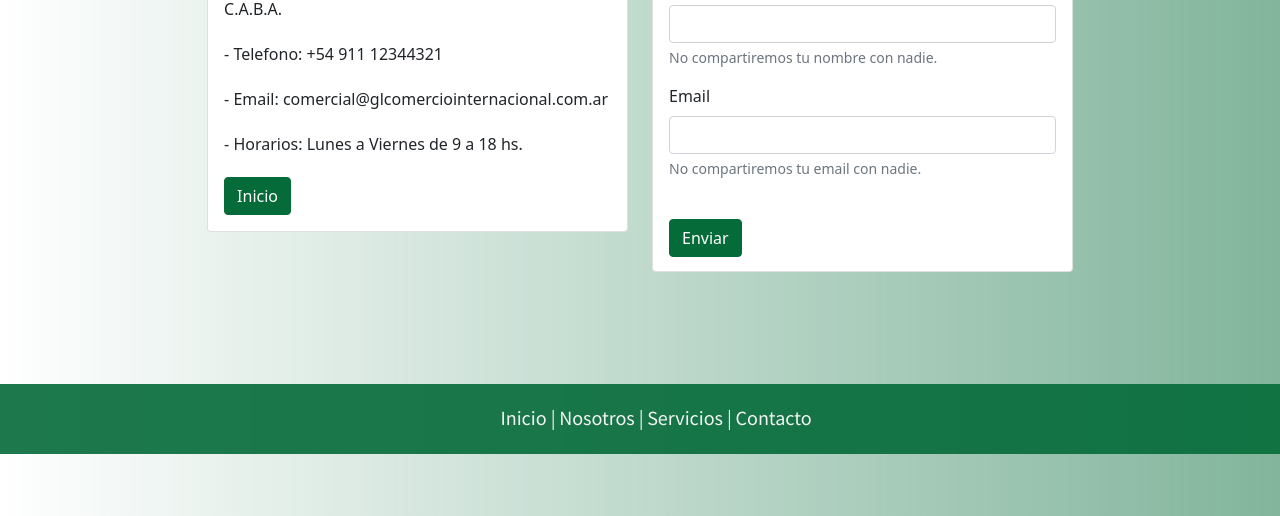
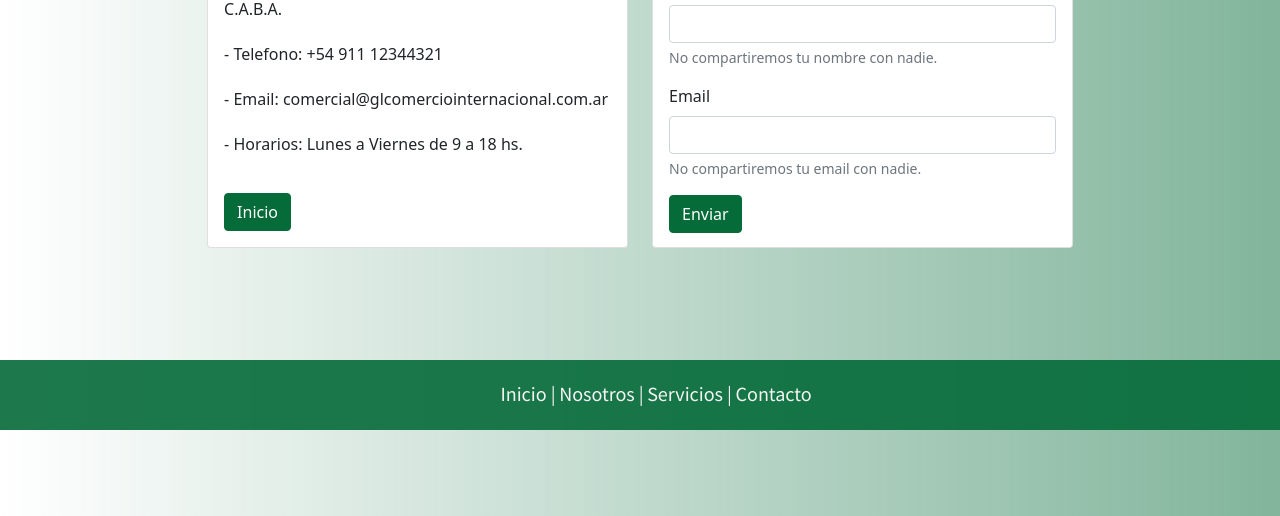
Before and after one commit to LeoAlias/glauzan, a plain HTML site: page contact.html in a window 1280 px wide. Shown: the part 284-800 px from the top of the page. Drawn offline with nearby package versions, Linux system fonts and the light colour scheme.

Commit message:
arregle margenes botones contact

```diff
--- a/css_a/stylesheet.scss
+++ b/css_a/stylesheet.scss
@@ -232,7 +232,7 @@ ul li a {
         justify-content: space-evenly;
     }
     #contactbtn {
-        margin-top: 1.5rem;
+        margin-top: 0;
         margin-bottom: -0.1rem;
         background-color:$defaultColor;
         border-color:$defaultColor;
@@ -240,6 +240,7 @@ ul li a {
 
     }
     #contactbtn1 {
+        margin-top: 1rem;
         background-color: $defaultColor;
         border-color: $defaultColor;
         text-align: center;
```
Also changed, not shown: css_a/stylesheet.css.
